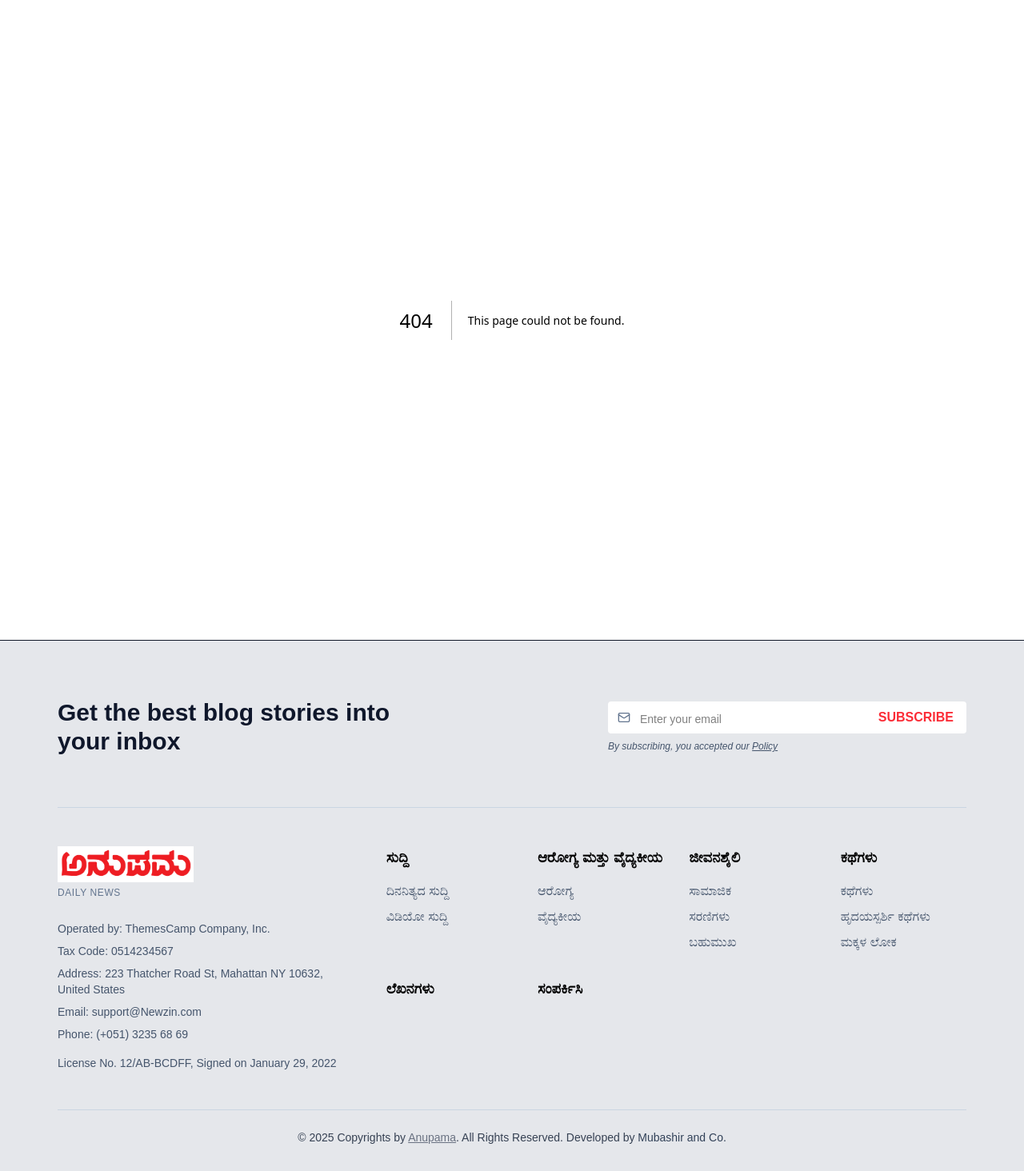
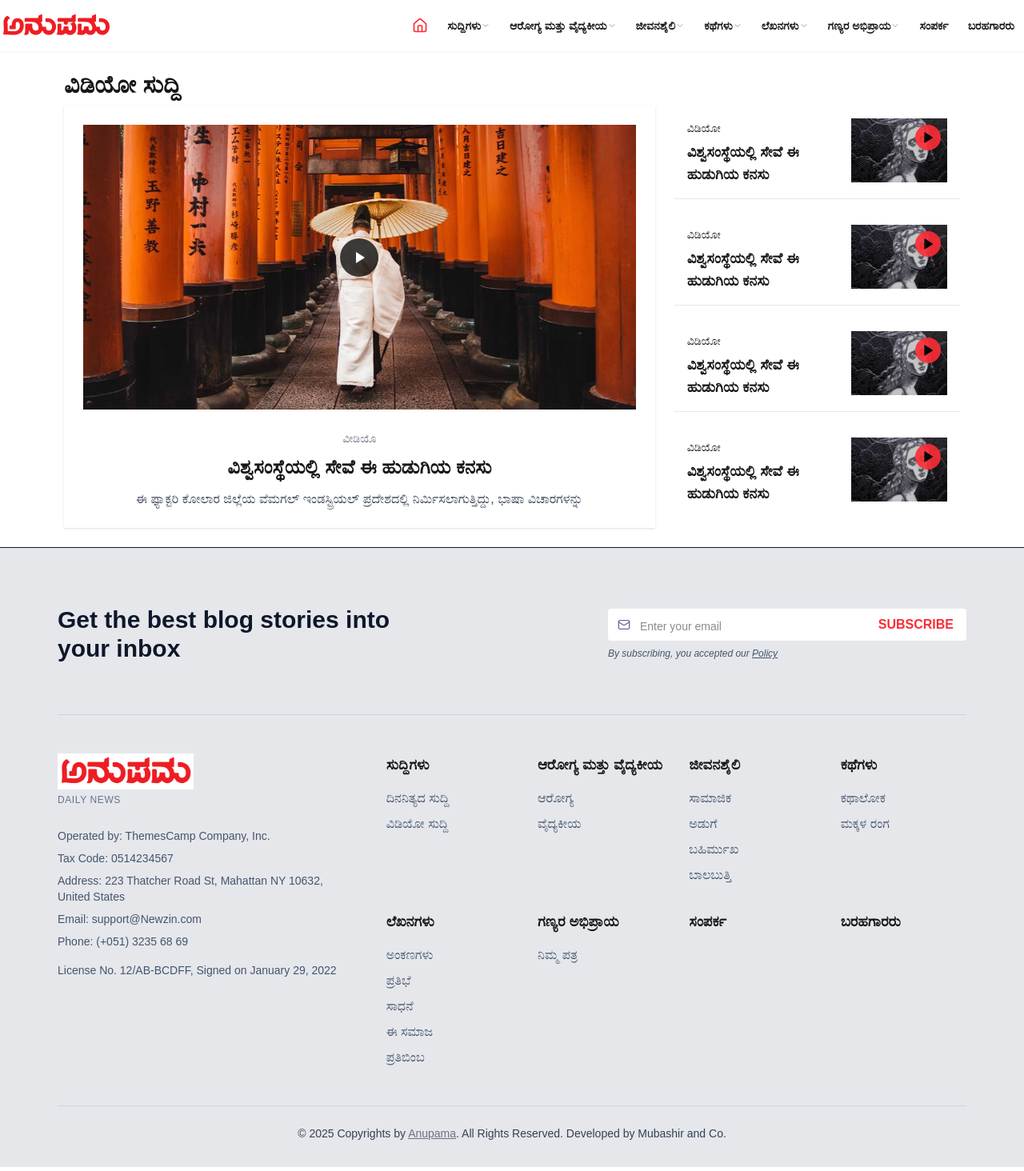
Before and after one commit to mmubashshir/anupama, a Next.js app: page /video-news in a window 1280 px wide. Before the commit this address had no page. Shown: the whole page at 80% size. Built offline with nearby package versions, Linux system fonts and the light colour scheme; a web font is replaced by a local one.

Commit message:
feat: add video-news section

```diff
--- /dev/null
+++ b/src/app/video-news/components/blog-nav.tsx
@@ -0,0 +1,73 @@
+'use client';
+
+import { useState } from 'react';
+import { Menu } from 'lucide-react';
+import Image from 'next/image';
+import Link from 'next/link';
+
+import { DesktopNavLinks } from '~/components/header';
+import MobileNavbar from '~/components/mobile-nav';
+
+export default function DesktopBlogNav() {
+  const [isNavBarOpen, setIsNavBarOpen] = useState(false);
+
+  return (
+    <header className="sticky top-0 z-100 h-16 w-full bg-white">
+      {/* Mobile Top Bar */}
+      <div className="container mx-auto flex h-full items-center justify-between px-4 shadow-xs md:hidden">
+        {/* Logo */}
+        <Link href="/">
+          <Image
+            draggable="false"
+            src="/anupama-logo.png"
+            alt="Anupama Logo"
+            width={120}
+            height={40}
+            priority
+          />
+        </Link>
+
+        {/* Hamburger Menu */}
+        <button
+          type="button"
+          onClick={() => {
+            setIsNavBarOpen(true);
+          }}
+        >
+          <Menu className="size-7" />
+        </button>
+      </div>
+
+      {/* Mobile Navbar */}
+      {isNavBarOpen ? (
+        <MobileNavbar
+          onNavBarClose={() => {
+            setIsNavBarOpen(false);
+          }}
+        />
+      ) : null}
+
+      {/* Desktop Top Bar */}
+      <div className="my-auto hidden h-full items-center border-gray-300 shadow-xs md:flex">
+        <div className="container mx-auto flex h-full items-center justify-between">
+          {/* Logo */}
+          <Link href="/">
+            <Image
+              draggable="false"
+              src="/anupama-logo.png"
+              alt="Anupama Logo"
+              width={140}
+              height={48}
+              priority
+            />
+          </Link>
+
+          {/* Desktop Nav */}
+          <nav className="flex h-full items-center text-sm font-semibold">
+            <DesktopNavLinks />
+          </nav>
+        </div>
+      </div>
+    </header>
+  );
+}
--- /dev/null
+++ b/src/app/video-news/components/video-card.tsx
@@ -0,0 +1,42 @@
+import { Play } from 'lucide-react';
+import Image from 'next/image';
+
+interface VideoCardProps {
+  title: string;
+  imageUrl: string;
+}
+
+export default function VideoCard({ title, imageUrl }: VideoCardProps) {
+  return (
+    <div className="border-b border-gray-200 p-4 last:border-b-0">
+      <div className="group flex cursor-pointer flex-row-reverse items-start gap-3">
+        {/* Image with overlay */}
+        <div className="relative flex-shrink-0">
+          <Image
+            src={imageUrl || '/placeholder.svg'}
+            alt={title}
+            width={120}
+            height={80}
+            className="h-[80px] w-[120px] object-cover"
+          />
+          <div className="absolute inset-0 bg-black/20 transition-opacity duration-300 group-hover:bg-black/10" />
+
+          {/* Play icon */}
+          <div className="absolute top-2 right-2">
+            <div className="rounded-full bg-red-500 p-2 opacity-90 shadow-md">
+              <Play className="h-4 w-4 text-black" fill="black" />
+            </div>
+          </div>
+        </div>
+
+        {/* Text */}
+        <div className="text-left">
+          <span className="text-sm font-medium">ವಿಡಿಯೋ</span>
+          <h3 className="mt-1 text-lg font-extrabold group-hover:underline">
+            {title}
+          </h3>
+        </div>
+      </div>
+    </div>
+  );
+}
--- /dev/null
+++ b/src/app/video-news/layout.tsx
@@ -0,0 +1,15 @@
+// src/app/blog/layout.tsx
+import BlogNav from '~/app/video-news/components/blog-nav';
+
+export default function BlogLayout({
+  children,
+}: {
+  children: React.ReactNode;
+}) {
+  return (
+    <>
+      <BlogNav />
+      <main className="mx-auto max-w-6xl">{children}</main>
+    </>
+  );
+}
--- /dev/null
+++ b/src/app/video-news/page.tsx
@@ -0,0 +1,76 @@
+import Image from 'next/image';
+
+import VideoCard from './components/video-card';
+
+export default function Home() {
+  return (
+    <main className="mx-auto max-w-7xl px-4 py-6">
+      <h1 className="mb-2 text-2xl font-bold md:text-3xl">ವಿಡಿಯೋ ಸುದ್ದಿ</h1>
+
+      <div className="grid grid-cols-1 gap-6 lg:grid-cols-3">
+        {/* Main Featured Article */}
+        <div className="overflow-hidden bg-white shadow-sm lg:col-span-2">
+          <div className="relative">
+            {/* Image section with hover + play button */}
+            <div className="group relative cursor-pointer">
+              <Image
+                src="/dummy-anupama.jpg"
+                alt="Featured image"
+                width={400}
+                height={100}
+                className="h-[380px] w-full object-cover p-6 pb-0"
+              />
+
+              {/* Centered Play button */}
+              <div className="absolute inset-0 flex items-center justify-center">
+                <div className="rounded-full bg-black/75 p-3 transition-colors duration-300 group-hover:bg-black">
+                  <svg
+                    xmlns="http://www.w3.org/2000/svg"
+                    className="h-6 w-6 text-white"
+                    fill="white"
+                    viewBox="0 0 24 24"
+                    stroke="none"
+                  >
+                    <path d="M8 5v14l11-7z" />
+                  </svg>
+                </div>
+              </div>
+            </div>
+
+            {/* Text section below */}
+            <div className="group cursor-pointer p-4 text-center md:p-6">
+              <span className="text-sm text-gray-500">ವೀಡಿಯೊ</span>
+              <h2 className="mt-2 text-xl font-bold group-hover:underline md:text-2xl">
+                ವಿಶ್ವಸಂಸ್ಥೆಯಲ್ಲಿ ಸೇವೆ ಈ ಹುಡುಗಿಯ ಕನಸು
+              </h2>
+              <p className="mt-3 text-gray-700">
+                ಈ ಫ್ಯಾಕ್ಟರಿ ಕೋಲಾರ ಜಿಲ್ಲೆಯ ವೆಮಗಲ್ ಇಂಡಸ್ಟ್ರಿಯಲ್ ಪ್ರದೇಶದಲ್ಲಿ
+                ನಿರ್ಮಿಸಲಾಗುತ್ತಿದ್ದು, ಭಾಷಾ ವಿಚಾರಗಳನ್ನು
+              </p>
+            </div>
+          </div>
+        </div>
+
+        {/* Video Suggestions */}
+        <div className="space-y-4">
+          <VideoCard
+            title="ವಿಶ್ವಸಂಸ್ಥೆಯಲ್ಲಿ ಸೇವೆ ಈ ಹುಡುಗಿಯ ಕನಸು"
+            imageUrl="/anupama-2.jpg"
+          />
+          <VideoCard
+            title="ವಿಶ್ವಸಂಸ್ಥೆಯಲ್ಲಿ ಸೇವೆ ಈ ಹುಡುಗಿಯ ಕನಸು"
+            imageUrl="/anupama-2.jpg"
+          />
+          <VideoCard
+            title="ವಿಶ್ವಸಂಸ್ಥೆಯಲ್ಲಿ ಸೇವೆ ಈ ಹುಡುಗಿಯ ಕನಸು"
+            imageUrl="/anupama-2.jpg"
+          />
+          <VideoCard
+            title="ವಿಶ್ವಸಂಸ್ಥೆಯಲ್ಲಿ ಸೇವೆ ಈ ಹುಡುಗಿಯ ಕನಸು"
+            imageUrl="/anupama-2.jpg"
+          />
+        </div>
+      </div>
+    </main>
+  );
+}
--- a/src/constants/nav-links.ts
+++ b/src/constants/nav-links.ts
@@ -7,7 +7,7 @@ export interface NavLink {
 export const navLinks: NavLink[] = [
   {
     // type: 'navWithSubLink',
-    title: 'ಸುದ್ದಿ',
+    title: 'ಸುದ್ದಿಗಳು',
     sublinks: [
       {
         title: 'ದಿನನಿತ್ಯದ ಸುದ್ದಿ',
@@ -15,50 +15,104 @@ export const navLinks: NavLink[] = [
       },
       {
         title: 'ವಿಡಿಯೋ ಸುದ್ದಿ',
-        href: '/blog-1',
+        href: '/video-news',
       },
     ],
   },
   {
     // type: 'navWithSubLink',
     title: 'ಆರೋಗ್ಯ ಮತ್ತು ವೈದ್ಯಕೀಯ',
-
     sublinks: [
-      { title: 'ಆರೋಗ್ಯ', href: '/health' },
-      { title: 'ವೈದ್ಯಕೀಯ', href: '/medical' },
+      {
+        title: 'ಆರೋಗ್ಯ',
+        href: '/health',
+      },
+      {
+        title: 'ವೈದ್ಯಕೀಯ',
+        href: '/medical',
+      },
     ],
   },
   {
     // type: 'navWithSubLink',
     title: 'ಜೀವನಶೈಲಿ',
-
     sublinks: [
-      { title: 'ಸಾಮಾಜಿಕ', href: '/samaajika' },
-      { title: 'ಸರಣಿಗಳು', href: '/saranigalu' },
-      { title: 'ಬಹುಮುಖ', href: '/bahumukha' },
+      {
+        title: 'ಸಾಮಾಜಿಕ',
+        href: '/social',
+      },
+      {
+        title: 'ಅಡುಗೆ',
+        href: '/cooking',
+      },
+      {
+        title: 'ಬಹಿರ್ಮುಖ',
+        href: '/editorial',
+      },
+      {
+        title: 'ಬಾಲಬುತ್ತಿ',
+        href: '/childrens-corner',
+      },
     ],
   },
   {
     // type: 'navWithSubLink',
     title: 'ಕಥೆಗಳು',
-
     sublinks: [
-      { title: 'ಕಥೆಗಳು', href: '/stories' },
       {
-        title: 'ಹೃದಯಸ್ಪರ್ಶಿ ಕಥೆಗಳು',
-        href: '/heart-stories',
+        title: 'ಕಥಾಲೋಕ',
+        href: '/story-world',
       },
-      { title: 'ಮಕ್ಕಳ ಲೋಕ', href: '/childrens-world' },
+      {
+        title: 'ಮಕ್ಕಳ ರಂಗ',
+        href: '/childrens-arena',
+      },
     ],
   },
   {
     // type: 'navWithoutSubLink',
     title: 'ಲೆಖನಗಳು',
-    href: '/articles',
+    sublinks: [
+      {
+        title: 'ಅಂಕಣಗಳು',
+        href: '/columns',
+      },
+      {
+        title: 'ಪ್ರತಿಭೆ',
+        href: '/talent',
+      },
+      {
+        title: 'ಸಾಧನೆ',
+        href: '/achievements',
+      },
+      {
+        title: 'ಈ ಸಮಾಜ',
+        href: '/this-society',
+      },
+      {
+        title: 'ಪ್ರತಿಬಿಂಬ',
+        href: '/reflection',
+      },
+    ],
   },
   {
     // type: 'navWithoutSubLink',
-    title: 'ಸಂಪರ್ಕಿಸಿ',
+    title: 'ಗಣ್ಯರ ಅಭಿಪ್ರಾಯ',
+    sublinks: [
+      {
+        title: 'ನಿಮ್ಮ ಪತ್ರ',
+        href: '/your-letter',
+      },
+    ],
+  },
+  {
+    // type: 'navWithoutSubLink',
+    title: 'ಸಂಪರ್ಕ',
     href: '/contact',
   },
+  {
+    // type: 'navWithoutSubLink',
+    title: 'ಬರಹಗಾರರು',
+    href: '/writers',
+  },
 ] as const;
```
